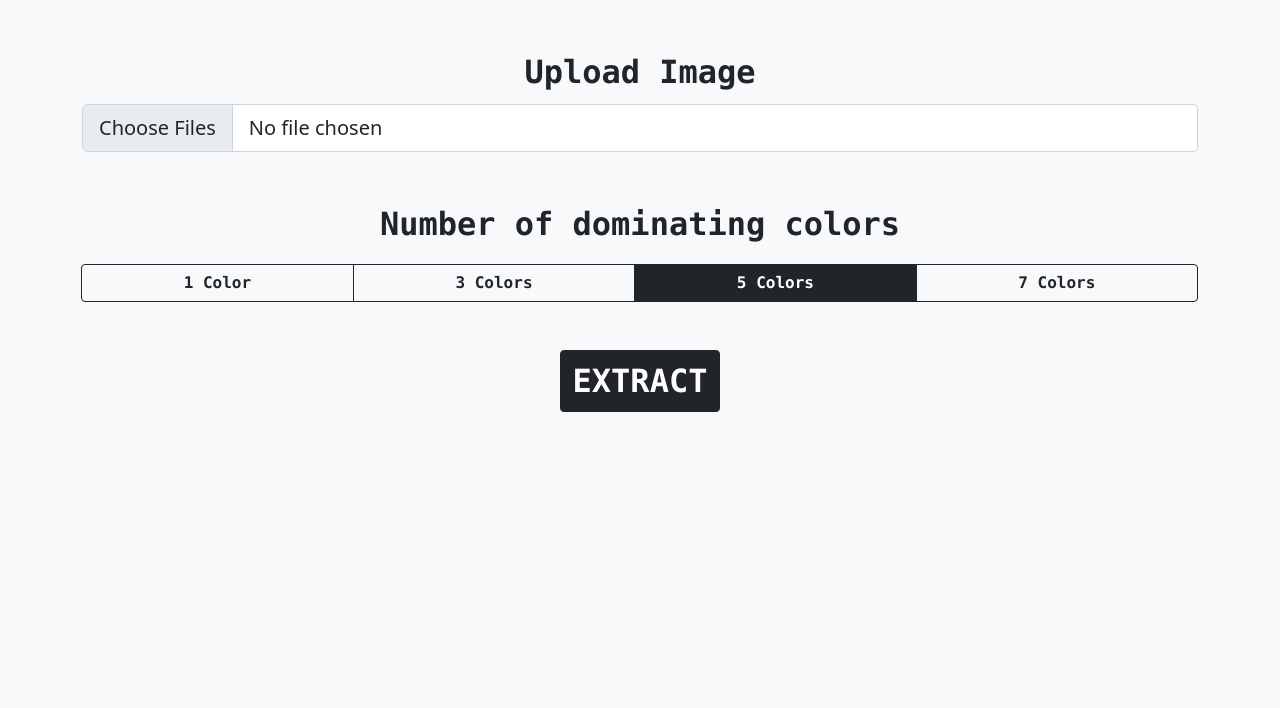
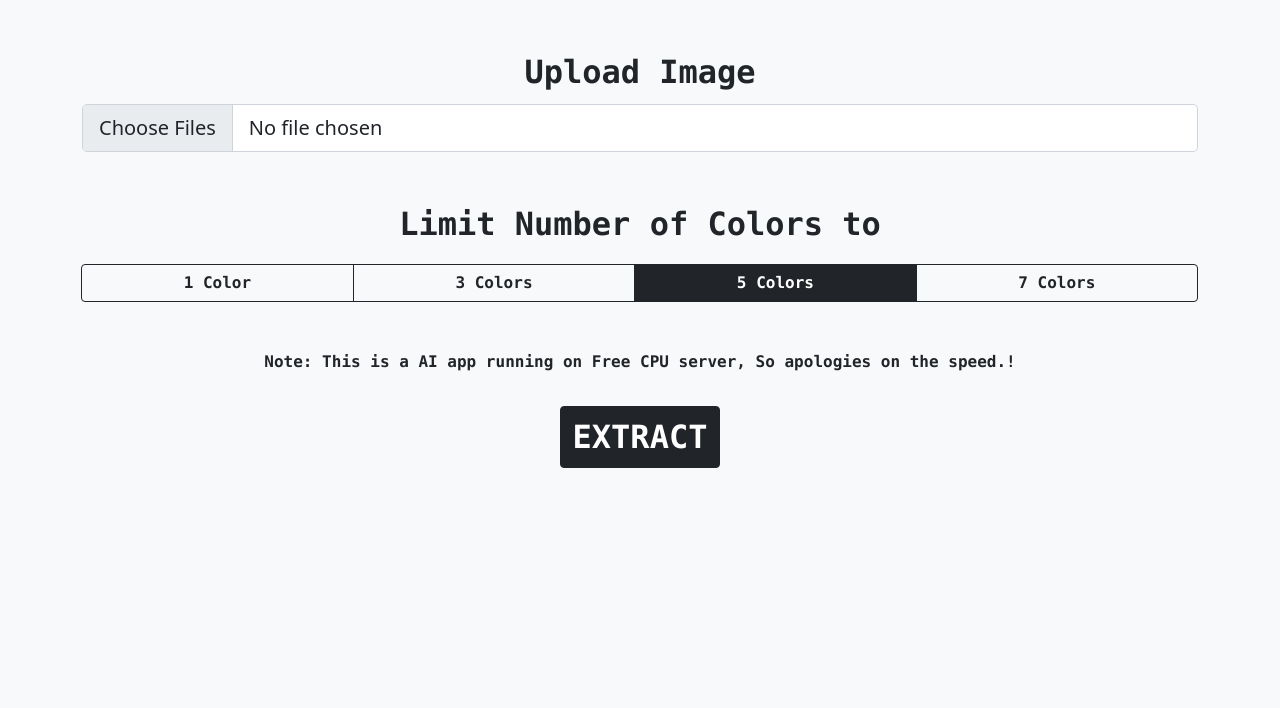
Before and after one commit to Jairus313/ColorCode, a Flask app: page /upload in a window 1280 px wide. Shown: the part 64-772 px from the top of the page. Run offline with Flask 2, Linux system fonts and the light colour scheme; some libraries are stand-ins or nearby versions.

Commit message:
minor changes, can't keep track.!

```diff
--- a/templates/about_me.html
+++ b/templates/about_me.html
@@ -100,7 +100,9 @@
             <div class="row">
                 <div class="col text-start">
                     <span class="font-monospace fw-bolder fs-6 text-light">
-                        Contribute
+                        <a href="https://github.com/Jairus313/ColorCode" class="text-reset text-decoration-none">
+                            Contribute
+                        </a>
                     </span>
                   </div>
                 <div class="col text-center">
--- a/templates/demo.html
+++ b/templates/demo.html
@@ -61,7 +61,7 @@
                     Step 2.
                 </p>
                 <p class="font-sm font-monospace fw-bold">
-                    Hit the "UPLOAD" button to upload images from your gallery or you can take a photo too and select the number of dominating colors.
+                    Hit the "UPLOAD" button to upload images from your gallery or you can take a photo too and select the number of colors you want to limit.
                 </p>
             </div>
             <div class="col-10 offset-1">
@@ -80,7 +80,9 @@
             <div class="row">
                 <div class="col text-start">
                     <span class="font-monospace fw-bolder fs-6 text-light">
-                        Contribute
+                        <a href="https://github.com/Jairus313/ColorCode" class="text-reset text-decoration-none">
+                            Contribute
+                        </a>
                     </span>
                   </div>
                 <div class="col text-center">
--- a/templates/error.html
+++ b/templates/error.html
@@ -62,7 +62,9 @@
             <div class="row">
                 <div class="col text-start">
                     <span class="font-monospace fw-bolder fs-6 text-light">
-                        Contribute
+                        <a href="https://github.com/Jairus313/ColorCode" class="text-reset text-decoration-none">
+                            Contribute
+                        </a>
                     </span>
                   </div>
                 <div class="col text-center">
--- a/templates/index.html
+++ b/templates/index.html
@@ -51,7 +51,7 @@
                     Extract Colors out of it..!
                 </h1>
                 <h3 class="font-md font-monospace fw-bold">
-                    Make visually appealing.
+                    Make world more visually appealing.
                 </h3>
 
                 <div class="row mt-5">
@@ -79,7 +79,9 @@
             <div class="row">
                 <div class="col text-start">
                     <span class="font-monospace fw-bolder fs-6 text-light">
-                        Contribute
+                        <a href="https://github.com/Jairus313/ColorCode" class="text-reset text-decoration-none">
+                            Contribute
+                        </a>
                     </span>
                   </div>
                 <div class="col text-center">
--- a/templates/result.html
+++ b/templates/result.html
@@ -83,7 +83,9 @@
             <div class="row">
                 <div class="col text-start">
                     <span class="font-monospace fw-bolder fs-6 text-light">
-                        Contribute
+                        <a href="https://github.com/Jairus313/ColorCode" class="text-reset text-decoration-none">
+                            Contribute
+                        </a>
                     </span>
                   </div>
                 <div class="col text-center">
--- a/templates/upload_image.html
+++ b/templates/upload_image.html
@@ -58,7 +58,7 @@
                         </div>
 
                         <div>
-                            <label for="formFileLg" class="mt-5 form-label font-md font-monospace fw-bold">Number of dominating colors</label>
+                            <label for="formFileLg" class="mt-5 form-label font-md font-monospace fw-bold">Limit Number of Colors to</label>
                         </div>
 
                         <div class="mt-2 btn-group d-flex justify-content-evenly" role="group" aria-label="Basic radio toggle button group">
@@ -84,7 +84,13 @@
                         </div>
 
                         <div>
-                            <button class="mt-5 font-md btn btn-dark font-monospace fw-bold">EXTRACT</button>
+                            <p class="font-sm font-monospace fw-bold mt-5">
+                                Note: This is a AI app running on Free CPU server, So apologies on the speed.!
+                            </p>
+                        </div>
+
+                        <div>
+                            <button class="mt-3 font-md btn btn-dark font-monospace fw-bold">EXTRACT</button>
                         </div>
                     </form>
                 </div>
@@ -97,7 +103,9 @@
             <div class="row">
                 <div class="col text-start">
                     <span class="font-monospace fw-bolder fs-6 text-light">
-                        Contribute
+                        <a href="https://github.com/Jairus313/ColorCode" class="text-reset text-decoration-none">
+                            Contribute
+                        </a>
                     </span>
                   </div>
                 <div class="col text-center">
```
